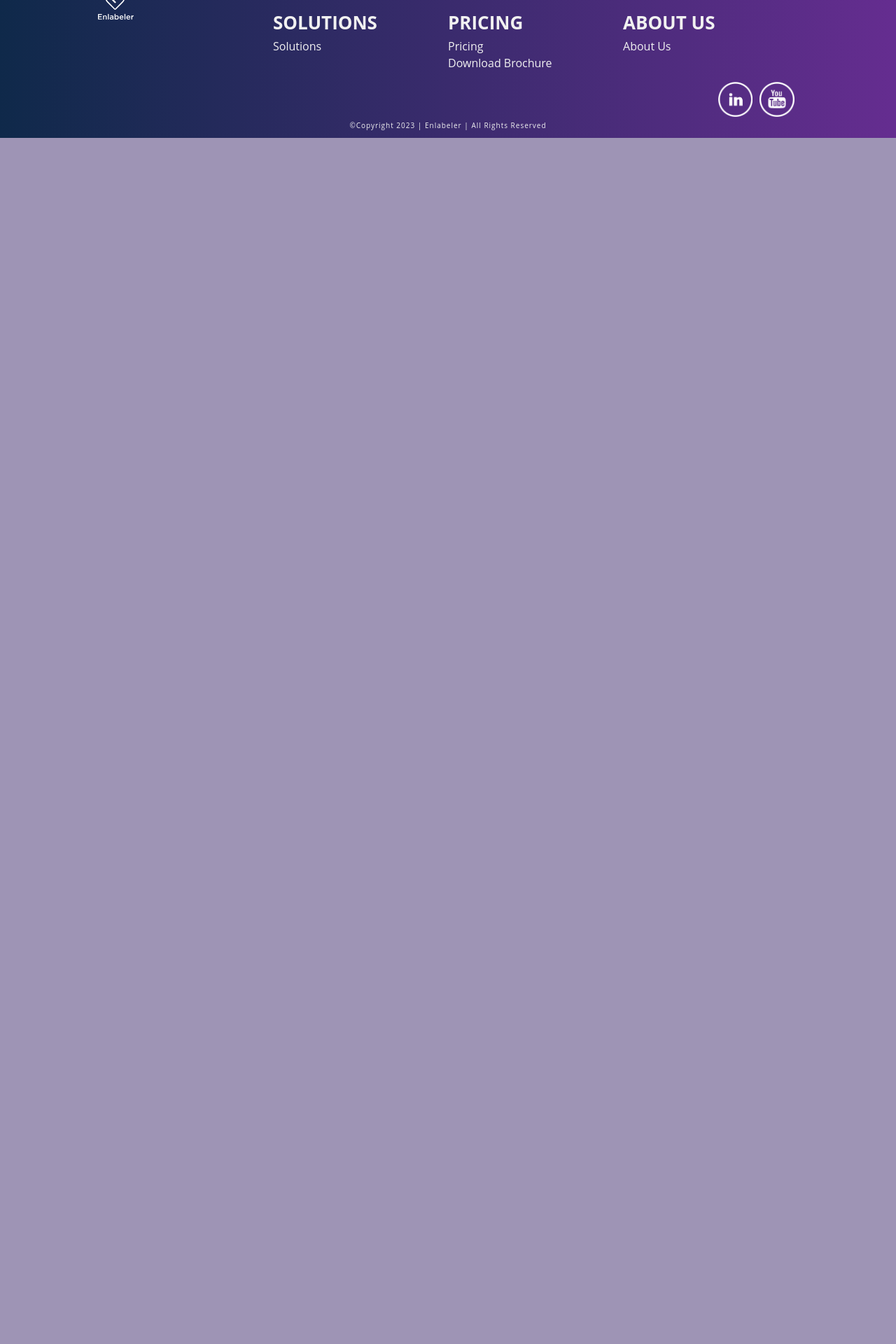
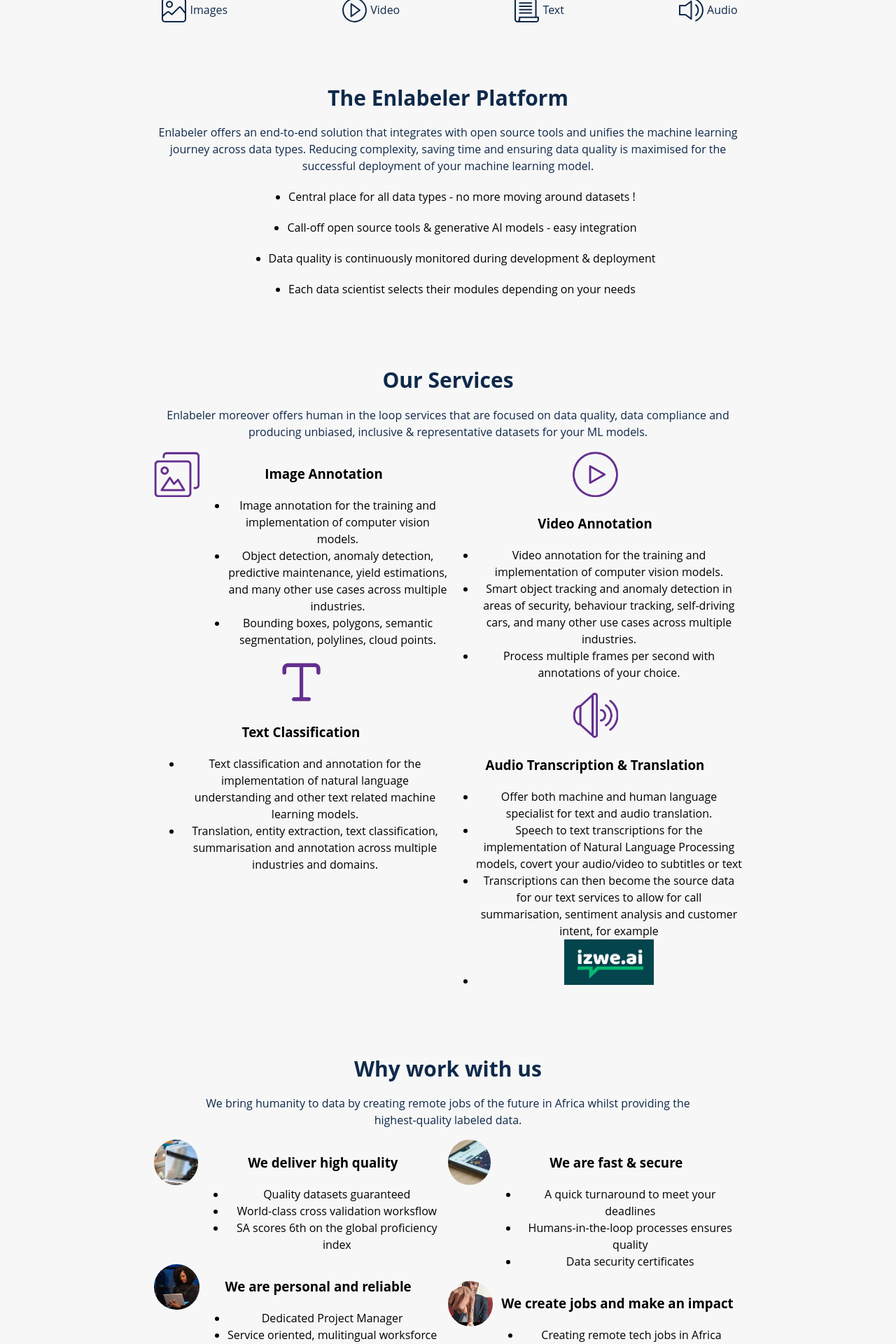
Before and after one commit to KingHendrie/Enlabeler, a PHP site: page /public/html/index.html in a window 1280 px wide; the page is wider, and only the part inside the window is pictured. Shown: the part 962-2882 px from the top of that part at 70% size. Before the commit the page ends 1159 px from the top of that part, so only its background shows below. Run offline with PHP 8.4, Linux system fonts and the light colour scheme.

Commit message:
[wip] home

```diff
--- a/public/css/responsive.css
+++ b/public/css/head_footer.css
@@ -1,54 +1,3 @@
-*,
-*::before,
-*::after {
-   box-sizing: border-box;
-   line-height: 1.5em;
-}
-
-html {
-   font-size: 16px;
-   scroll-behavior: smooth;
-   -webkit-text-size-adjust: 100%;
-}
-
-body {
-   margin: 0;
-   font-family: "Open Sans", sans-serif;
-   background-color: #f7f7f7;
-}
-
-header {
-   background: linear-gradient(90.28deg, #0F294A 0%, #652D90 100%);
-   box-shadow: 0 10px 15px -3px rgba(0, 0, 0, 0.1), 0 4px 6px -4px rgba(0, 0, 0, 0.1);
-   padding: 10px 20px;
-}
-
-header .wrapper {
-   max-width: 1000px;
-   margin: 0 auto;
-   display: flex;
-   flex-wrap: wrap;
-   align-items: center;
-   justify-content: space-between;
-}
-
-header .logo img {
-   height: 50px;
-   display: block;
-}
-
-footer {
-   background: linear-gradient(90.28deg, #0F294A 0%, #652D90 100%);
-   box-shadow: 0 10px 15px -3px rgba(0, 0, 0, 0.1), 0 4px 6px -4px rgba(0, 0, 0, 0.1);
-   padding: 10px 20px;
-   margin: 0px auto;
-}
-
-footer img {
-   height: 50px;
-   display: block;
-}
-
 .navbar {
    position: fixed;
    top: 0;
@@ -148,43 +97,7 @@ footer img {
    max-width: 900px;
    margin: 0 auto;
    padding: 30px;
-}
-
-#hero {
-   display: flex;
-   width: 100%;
-   align-items: center;
-   justify-content: center;
-   min-height: 100vh;
-   position: relative;
-}
-
-#hero #myVideo {
-   position: absolute;
-   top: 50%;
-   left: 50%;
-   transform: translate(-50%, -50%);
-   width: 210%;
-   min-width: 100%;
-}
-
-#hero .hero-overlay {
-   width: 210%;
-   height: 100%;
-   top: 0px;
-   display: block;
-   position: absolute;
-   z-index: 0;
-   background: linear-gradient(315deg, #652d90 0%, #0f294a 100%);
-   opacity: 0.5;
-}
-
-.container h1 {
-   position: relative;
-   font-size: 70px;
-   color: #f1f1f1;
-   line-height: 1.6rem;
-   z-index: 0;
+   text-align: center;
 }
 
 .footer-row {
@@ -196,6 +109,12 @@ footer img {
 .footer-col {
    flex: 1;
    width: 5rem;
+   align-content: center;
+}
+
+.img-center {
+   align-content: center;
+   display: grid;
 }
 
 .footer-col h4 {
--- a/public/css/style.css
+++ b/public/css/style.css
@@ -0,0 +1,183 @@
+*,
+*::before,
+*::after {
+   box-sizing: border-box;
+   line-height: 1.5em;
+}
+
+html {
+   font-size: 16px;
+   scroll-behavior: smooth;
+   -webkit-text-size-adjust: 100%;
+}
+
+body {
+   margin: 0;
+   font-family: "Open Sans", sans-serif;
+   background-color: #f7f7f7;
+}
+
+header {
+   background: linear-gradient(90.28deg, #0F294A 0%, #652D90 100%);
+   box-shadow: 0 10px 15px -3px rgba(0, 0, 0, 0.1), 0 4px 6px -4px rgba(0, 0, 0, 0.1);
+   padding: 10px 20px;
+}
+
+header .wrapper {
+   max-width: 1000px;
+   margin: 0 auto;
+   display: flex;
+   flex-wrap: wrap;
+   align-items: center;
+   justify-content: space-between;
+}
+
+header .logo img {
+   height: 50px;
+   display: block;
+}
+
+footer {
+   background: linear-gradient(90.28deg, #0F294A 0%, #652D90 100%);
+   box-shadow: 0 10px 15px -3px rgba(0, 0, 0, 0.1), 0 4px 6px -4px rgba(0, 0, 0, 0.1);
+   padding: 10px 20px;
+   margin: 0px auto;
+}
+
+footer img {
+   height: 50px;
+   display: block;
+}
+
+#hero {
+   display: flex;
+   width: 100%;
+   align-items: center;
+   justify-content: center;
+   min-height: 100vh;
+   position: relative;
+}
+
+#hero #myVideo {
+   position: absolute;
+   top: 50%;
+   left: 50%;
+   transform: translate(-50%, -50%);
+   width: 100vw;
+   height: 100vh;
+   min-width: 100%;
+}
+
+#hero .hero-overlay {
+   width: 100vw;
+   height: 100%;
+   top: 0px;
+   display: block;
+   position: absolute;
+   z-index: 0;
+   background: linear-gradient(315deg, #652d90 0%, #0f294a 100%);
+   opacity: 0.5;
+}
+
+.hero-features {
+   display: flex;
+   justify-content: space-between;
+   margin-top: 3em;
+   color: #0f294a;
+   z-index: 0;
+}
+
+.container h1 {
+   position: relative;
+   font-size: 70px;
+   color: #f1f1f1;
+   line-height: 1.6rem;
+   z-index: 0;
+}
+
+.container h2 {
+   position: relative;
+   font-size: 30px;
+   color: #f1f1f1;
+   line-height: 1.6rem;
+   z-index: 0;
+}
+
+.yellow-rim {
+   font-size: 2.5em !important;
+}
+
+.yellow-rim span {
+   padding: 5px;
+   background-color: #fcb900;
+   border-radius: 10px;
+}
+
+.features-tag {
+   display: flex;
+   align-items: center;
+}
+
+.features-tag svg {
+   width: 35px;
+   height: 35px;
+   margin: 5px;
+}
+
+.features-tag path {
+   fill: #0f294a;
+}
+
+#platform h2, p {
+   color: #0f294a;
+}
+
+#services h2, p {
+   color: #0f294a;
+}
+
+#work h2, p {
+   color: #0f294a;
+}
+
+.service-columns {
+   display: flex;
+}
+
+.service-columns .col-half {
+   width: 50%;
+}
+
+.col-info {
+   display: flex;
+}
+
+.col-info a {
+	margin: 0;
+	padding: 0;
+	border: 0;
+	font: inherit;
+	vertical-align: baseline;
+	color: #0f294a;
+	outline: none;
+	cursor: pointer;
+   text-decoration: underline;
+}
+
+.col-icon {
+   border-radius: 50%;
+}
+
+.col-half img {
+   width: 65px;
+   height: 65px;
+}
+
+.col-icon {
+   width: 65px;
+   height: 65px;
+}
+
+.col-half .izwe {
+   width: 128px;
+}
--- a/public/html/index.html
+++ b/public/html/index.html
@@ -12,8 +12,8 @@
 		<meta name="author" content="Jan Abraham Visagie">
 		<!-- style css -->
 		<link rel="stylesheet" type="text/css" href="../css/style.css">
-		<!-- responsive -->
-		<link rel="stylesheet" href="../css/responsive.css">
+		<!-- header_footer -->
+		<link rel="stylesheet" href="../css/head_footer.css">
 		<!-- load scripts -->
 		<script src="https://ajax.googleapis.com/ajax/libs/jquery/3.5.1/jquery.min.js"></script>
 		<script src="../js/load.js"/></script>
@@ -27,16 +27,190 @@
 			</div>
 		</header>
 
-		<!-- content section -->
+		<!-- hero section -->
+		<section id="hero">
 			<div class="container">
 				<section id="hero">
 					<video autoplay muted loop id="myVideo"><source src="../video/homenew.mp4" type="video/mp4"></video>
 					<div class="hero-overlay"></div>
 					<div class="container">
 						<h1>Enlabeler</h1>
+						<h1 class="yellow-rim">Your first step to <span>artificial intelligence</span></h1>
+						<h2>A unified platform for all data types.</h2>
 					</div>
 				</section>
+				<div class="hero-features">
+					<div class="features-tag">
+						<svg width="120" height="120" viewBox="0 0 120 120">
+							<path d="M104.666 0H15.334C6.87867 0 0 6.87891 0 15.3342V104.666C0 113.121 6.87867 120 15.334 120H104.666C113.121 120 120 113.121 120 104.666V15.3342C120 6.87891 113.121 0 104.666 0ZM112.932 104.666C112.932 109.224 109.224 112.932 104.666 112.932H15.334C10.7761 112.932 7.06805 109.224 7.06805 104.666V91.7738L30.3309 71.9805C31.1798 71.2582 32.4183 71.2514 33.2752 71.963L47.8472 84.0633C49.2523 85.2298 51.3148 85.1341 52.6059 83.8416L87.2299 49.1648C87.8557 48.5379 88.5853 48.477 88.9662 48.4964C89.3459 48.5159 90.0666 48.6513 90.6251 49.3392L112.932 76.8056V104.666H112.932ZM112.932 65.5934L96.1116 44.8826C94.4435 42.8285 91.9711 41.5727 89.3283 41.437C86.6873 41.3034 84.0977 42.2977 82.2281 44.1703L49.8825 76.5659L37.7911 66.5255C34.2851 63.6141 29.2216 63.6443 25.7505 66.5977L7.06805 82.4934V15.3342C7.06805 10.7763 10.7761 7.06828 15.334 7.06828H104.666C109.224 7.06828 112.932 10.7763 112.932 15.3342V65.5934Z" fill="#ffffff"></path>
+							<path d="M37.775 14.7644C28.3778 14.7644 20.7329 22.4097 20.7329 31.8065C20.7329 41.2036 28.378 48.8486 37.775 48.8486C47.1721 48.8486 54.8171 41.2036 54.8171 31.8065C54.8171 22.4095 47.1723 14.7644 37.775 14.7644ZM37.775 41.7806C32.2752 41.7806 27.801 37.3061 27.801 31.8065C27.801 26.3067 32.2752 21.8325 37.775 21.8325C43.2749 21.8325 47.7491 26.3069 47.7491 31.8065C47.7491 37.3061 43.2749 41.7806 37.775 41.7806Z" fill="#ffffff"></path>
+						</svg>
+						<p>Images</p>
 					</div>
+					<div class="features-tag">
+						<svg width="120" height="120" viewBox="0 0 120 120">
+							<path d="M102.427 17.5734C91.0938 6.24117 76.0266 0 60 0C43.9734 0 28.9062 6.24117 17.5734 17.5734C6.24117 28.9062 0 43.9734 0 60C0 76.0266 6.24117 91.0938 17.5734 102.427C28.9062 113.759 43.9734 120 60 120C76.0266 120 91.0938 113.759 102.427 102.427C113.759 91.0938 120 76.0266 120 60C120 43.9734 113.759 28.9062 102.427 17.5734ZM60 112.969C30.7929 112.969 7.03125 89.2071 7.03125 60C7.03125 30.7929 30.7929 7.03125 60 7.03125C89.2071 7.03125 112.969 30.7929 112.969 60C112.969 89.2071 89.2071 112.969 60 112.969Z" fill="#ffffff"></path>
+							<path d="M87.8395 57.1499L45.652 26.6811C44.5819 25.9082 43.1686 25.8001 41.9932 26.4011C40.8178 27.002 40.0781 28.2109 40.0781 29.5311V90.4686C40.0781 91.7889 40.8178 92.9978 41.9932 93.5987C42.498 93.857 43.0467 93.9843 43.5933 93.9843C44.3191 93.9843 45.0415 93.7597 45.652 93.3186L87.8395 62.8499C88.7545 62.1889 89.2969 61.1286 89.2969 59.9999C89.2969 58.8711 88.755 57.8108 87.8395 57.1499ZM47.1094 83.593V36.4068L79.7768 59.9999L47.1094 83.593Z" fill="#ffffff"></path>
+						</svg>
+						<p>Video</p>
+					</div>
+					<div class="features-tag">
+						<svg width="120" height="120" viewBox="0 0 120 120" fill="none">
+							<path d="M10.2504 119.418C11.6039 120.254 5.08594 119.944 105.938 119.944C113.692 119.944 120 113.638 120 105.888V95.3459C120 93.4052 118.426 91.8319 116.484 91.8319H108.281V14.6916C108.281 6.59062 101.688 0 93.5827 0H3.51562C1.57406 0 0 1.57336 0 3.51398V105.888C0 109.642 1.46273 113.172 4.11844 115.827C5.83406 117.542 7.93406 118.767 10.2504 119.418ZM112.969 105.888C112.969 109.763 109.815 112.916 105.938 112.916H26.2378C27.4373 110.847 28.125 108.446 28.125 105.888V105.708V98.8598H112.969V105.888ZM7.03125 7.02797H93.5827C97.8103 7.02797 101.25 10.4658 101.25 14.6918V91.8321H24.6094C22.6678 91.8321 21.0938 93.4055 21.0938 95.3461V105.708C21.0938 112.086 13.5227 115.288 9.09047 110.857C7.7625 109.53 7.03125 107.765 7.03125 105.888V7.02797Z" fill="#ffffff"></path>
+							<path d="M25.4658 28.3461H82.8153C84.7568 28.3461 86.3309 26.7727 86.3309 24.8321C86.3309 22.8915 84.7568 21.3181 82.8153 21.3181H25.4658C23.5243 21.3181 21.9502 22.8915 21.9502 24.8321C21.9502 26.7727 23.5243 28.3461 25.4658 28.3461Z" fill="#ffffff"></path>
+							<path d="M25.4658 44.7445H82.8153C84.7568 44.7445 86.3309 43.1712 86.3309 41.2305C86.3309 39.2899 84.7568 37.7166 82.8153 37.7166H25.4658C23.5243 37.7166 21.9502 39.2899 21.9502 41.2305C21.9502 43.1714 23.5243 44.7445 25.4658 44.7445Z" fill="#ffffff"></path>
+							<path d="M25.4658 61.1432H82.8153C84.7568 61.1432 86.3309 59.5699 86.3309 57.6292C86.3309 55.6886 84.7568 54.1152 82.8153 54.1152H25.4658C23.5243 54.1152 21.9502 55.6886 21.9502 57.6292C21.9502 59.5699 23.5243 61.1432 25.4658 61.1432Z" fill="#ffffff"></path>
+							<path d="M25.4658 77.5419H82.8153C84.7568 77.5419 86.3309 75.9685 86.3309 74.0279C86.3309 72.0873 84.7568 70.5139 82.8153 70.5139H25.4658C23.5243 70.5139 21.9502 72.0873 21.9502 74.0279C21.9502 75.9685 23.5243 77.5419 25.4658 77.5419Z" fill="#ffffff"></path>
+						</svg>
+						<p>Text</p>
+					</div>
+					<div class="features-tag">
+						<svg width="120" height="112" viewBox="0 0 120 112" fill="none">
+							<path d="M84.0034 0.994772C82.2243 0.217115 80.1517 1.02969 79.3743 2.8086C78.5969 4.5875 79.409 6.66032 81.1881 7.43774C100.493 15.8738 112.968 34.9351 112.969 55.9991C112.969 77.0642 100.494 96.1261 81.1865 104.562C79.4073 105.339 78.5952 107.412 79.3726 109.191C79.9497 110.512 81.2411 111.3 82.596 111.3C83.0659 111.3 83.5436 111.205 84.0018 111.005C105.87 101.45 120 79.8591 120 55.9988C119.999 32.1402 105.87 10.5498 84.0034 0.994772Z" fill="#ffffff"></path>
+							<path d="M84.9407 28.1218C83.4941 26.8269 81.2715 26.9497 79.9764 28.3963C78.6815 29.8431 78.8043 32.0654 80.2508 33.3606C86.6849 39.1203 90.3749 47.372 90.3749 55.9998C90.3749 64.6273 86.6847 72.8792 80.2508 78.639C78.8043 79.9339 78.6812 82.1565 79.9764 83.6033C80.6708 84.3788 81.6318 84.774 82.5969 84.774C83.4318 84.774 84.2697 84.4784 84.9407 83.8777C92.8628 76.786 97.4061 66.6247 97.4061 55.9995C97.4061 45.3746 92.8625 35.2133 84.9407 28.1218Z" fill="#ffffff"></path>
+							<path d="M61.5891 9.55906C60.4073 8.96024 58.9894 9.07672 57.9211 9.86L30.607 29.8899H3.51562C1.57406 29.8899 0 31.464 0 33.4055V78.5933C0 80.5348 1.57406 82.1089 3.51562 82.1089H30.6068L57.9209 102.139C58.5356 102.59 59.2657 102.82 60.0002 102.82C60.5423 102.82 61.0873 102.695 61.5891 102.44C62.7708 101.841 63.5156 100.629 63.5156 99.3043V12.6945C63.5156 11.3698 62.7708 10.1574 61.5891 9.55906ZM56.4841 92.3661L33.8367 75.758C33.2337 75.3158 32.5055 75.0774 31.7576 75.0774H7.03125V36.9212H31.7576C32.5052 36.9212 33.2337 36.6826 33.8365 36.2408L56.4841 19.6327V92.3661Z" fill="#ffffff"></path>
+						</svg>
+						<p>Audio</p>
+					</div>
+				</div>
+			</div>
+		</section>
+
+		<!-- platform section -->
+		<section id="platform">
+			<div class="container">
+				<h2>The Enlabeler Platform</h2>
+				<p style="text-align: center;">Enlabeler offers an end-to-end solution that integrates with open source tools and unifies the machine learning journey across data types. Reducing complexity, saving time and ensuring data quality is maximised for the successful deployment of your machine learning model.</p>
+				<ul style="list-style-type: disc;  margin: auto; display: block; width: max-content; text-align:left;">
+					<li style="
+						 margin: 20px auto;
+						 width: max-content;">Central place for all data types - no more moving around datasets !</li>
+					<li style="
+						 margin: 20px auto;
+						 width: max-content;">Call-off open source tools &amp; generative AI models - easy integration</li>
+					<li style="
+						 margin: 20px auto;
+						 width: max-content;">Data quality is continuously monitored during development &amp; deployment</li>
+					<li style="
+						 margin: 20px auto;
+						 width: max-content;">Each data scientist selects their modules depending on your needs</li>
+					</ul>
+			</div>
+		</section>
+
+		<!-- services section -->
+		<section id="services">
+			<div class="container">
+				<h2>Our Services</h2>
+				<p style="text-align: center;">Enlabeler moreover offers human in the loop services that are focused on data quality, data compliance and producing unbiased, inclusive &amp; representative datasets for your ML models.</p>
+				<div class="service-columns">
+					<div class="col-half">
+						<div class="col-info aos-init aos-animate" data-aos="fade-up" data-aos-duration="800" data-aos-easing="linear">
+							<img src="../img/image.png">
+							<div>
+								<h3>Image Annotation</h3>
+								<ul>
+									<li>Image annotation for the training and implementation of computer vision models.</li>
+									<li>Object detection, anomaly detection, predictive maintenance, yield estimations, and many other use cases across multiple industries.</li>
+									<li>Bounding boxes, polygons, semantic segmentation, polylines, cloud points.</li>
+								</ul>
+							</div>
+						</div>
+						<img src="../img/text.png">
+						<div>
+							<h3>Text Classification</h3>
+							<ul>
+								<li>Text classification and annotation for the implementation of natural language understanding and other text related machine learning models.</li>
+								<li>Translation, entity extraction, text classification, summarisation and annotation across multiple industries and domains.</li>
+							</ul>
+						</div>
+					</div>
+					<div class="col-half">
+						<img src="../img/audio.png">
+						<div>
+							<h3>Video Annotation</h3>
+							<ul>
+								<li>Video annotation for the training and implementation of computer vision models.</li>
+								<li>Smart object tracking and anomaly detection in areas of security, behaviour tracking, self-driving cars, and many other use cases across multiple industries.</li>
+								<li>Process multiple frames per second with annotations of your choice.</li>
+							</ul>
+						</div>
+						<img src="../img/volum.png">
+						<div>
+							<h3>Audio Transcription &amp; Translation</h3>
+							<ul>
+								<li>Offer both machine and human language specialist for text and audio translation.</li>
+								<li>Speech to text transcriptions for the implementation of Natural Language Processing models, covert your audio/video to subtitles or text</li>
+								<li>Transcriptions can then become the source data for our text services to allow for call summarisation, sentiment analysis and customer intent, for example</li>
+								<li><a href="https://izwe.ai/" target="_blank" rel="noopener"><img class="izwe" src="../img/izwe.png" alt="" width="128" height="67"></a></li>
+							</ul>
+						</div>
+					</div>
+				</div>
+			</div>
+		</section>
+
+		<!-- work section -->
+		<section id="work">
+			<div class="container">
+				<h2>Why work with us</h2>
+				<p>We bring humanity to data by creating remote jobs of the future in Africa whilst providing the<br> highest-quality labeled data.</p>
+				<div class="service-columns work-columns">
+					<div class="col-half">
+						<div class="col-info">
+							<div class="col-icon" style="background:url('../img/image-1.png') center / cover no-repeat" data-aos="zoom-in" data-aos-duration="800" data-aos-easing="linear">
+							</div>
+							<div>
+								<h3> We deliver high quality</h3>
+									<ul>
+										<li>Quality datasets guaranteed </li>
+										<li>World-class cross validation worksflow</li>
+										<li>SA scores 6th on the global proficiency index</li>
+									</ul>
+							</div>
+						</div>
+						<div class="col-info">
+							<div class="col-icon" style="background:url('../img/image-2.png') center / cover no-repeat" data-aos="zoom-in" data-aos-duration="800" data-aos-easing="linear">
+							</div>
+							<div>
+								<h3>We are personal and reliable</h3>
+									<ul>
+										<li> Dedicated Project Manager</li>
+										<li>Service oriented, mulitingual worksforce</li>
+										<li>Online, on premises or totally remote</li>
+									</ul>
+							</div>
+						</div>
+					</div>
+					<div class="col-half">
+						<div class="col-info">
+							<div class="col-icon" style="background:url('../img/image-3.png') center / cover no-repeat" data-aos="zoom-in" data-aos-duration="800" data-aos-easing="linear">
+							</div>
+							<div>
+								<h3>We are fast &amp; secure</h3>
+									<ul>
+										<li>A quick turnaround to meet your deadlines</li>
+										<li>Humans-in-the-loop processes ensures quality </li>
+										<li>Data security certificates</li>
+									</ul>
+							</div>
+						</div>
+						<div class="col-info">
+							<div class="col-icon" style="background:url('../img/image-4.png') center / cover no-repeat" data-aos="zoom-in" data-aos-duration="800" data-aos-easing="linear">
+							</div>
+							<div>
+								<h3>We create jobs and make an impact</h3>
+									<ul>
+										<li>Creating remote tech jobs in Africa</li>
+										<li>Contributing to <a target="_blank" href="https://www.globalgoals.org/8-decent-work-and-economic-growth#:~:text=By%202030%2C%20achieve%20full%20and,for%20work%20of%20equal%20value">SDG 8</a> - Decent work for all</li>
+										<li>Grow next generation of data professionals</li>
+									</ul>
+							</div>
+						</div>
+				  </div>
+				</div>
+			</div>
+		</section>
 	</body>
 
 	<footer>
--- a/public/partial/footer.html
+++ b/public/partial/footer.html
@@ -1,7 +1,7 @@
 <html>
 	<div class="footer-container">
 		<div class="footer-row">
-			<div class="footer-col">
+			<div class="footer-col img-center">
 				<a href="index.html"><img src="../img/logo.svg" alt="Enlabeler"></a>
 			</div>
 			<div class="footer-col">
```
Also changed, not shown: public/img/audio.png (added), public/img/image-1.png (added), public/img/image-2.png (added), public/img/image-3.png (added), public/img/image-4.png (added), public/img/image.png (added), public/img/izwe.png (added), public/img/text.png (added), public/img/volum.png (added). Lines whose indentation alone changed are shown as unchanged.
